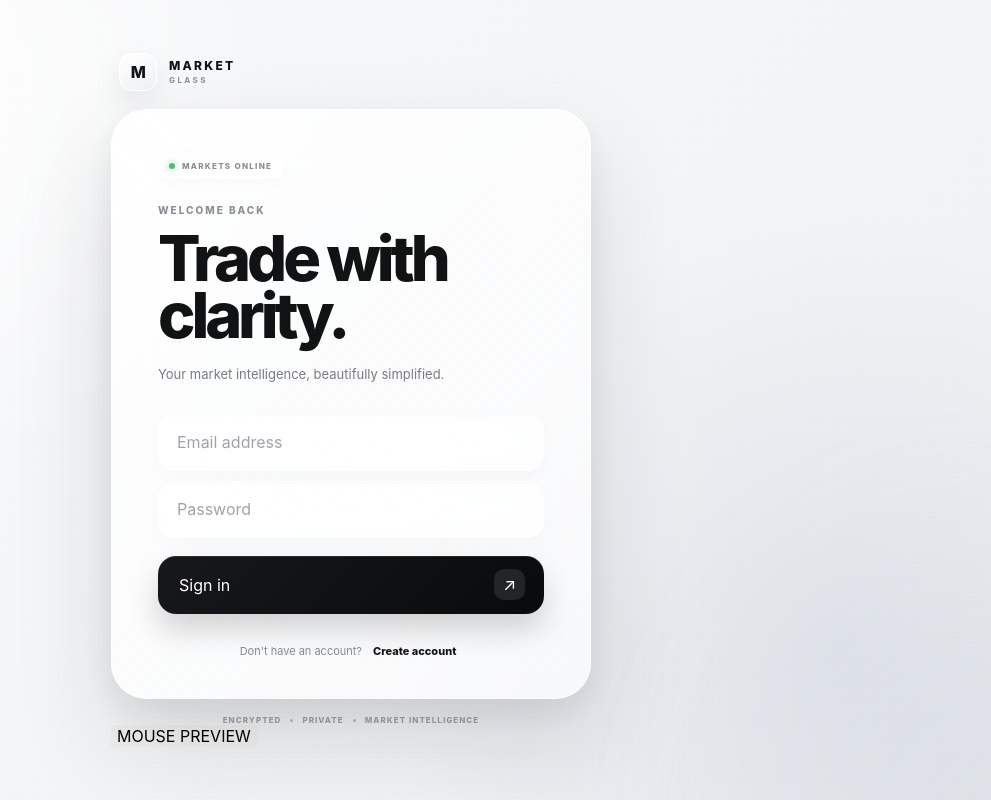
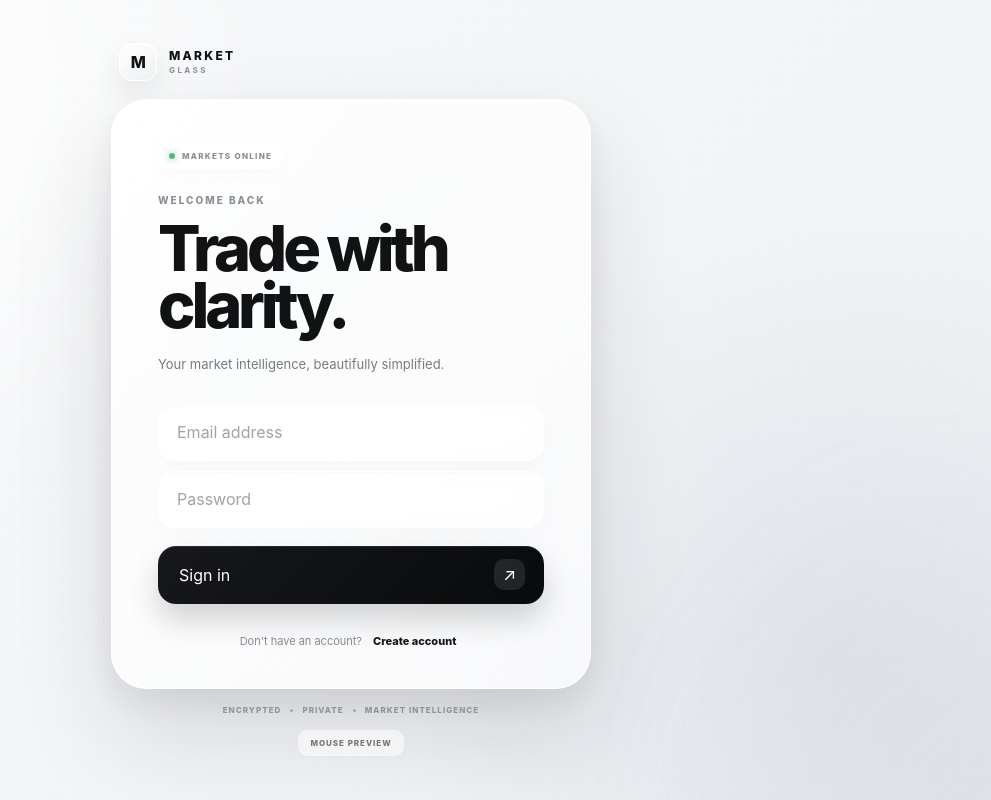
Before and after one commit to 7mud2007a/Edge-trader, a React (Vite) app: page / in a window 1280 px wide. Shown: the whole page, without its empty margins (289-1280 px from the left). Built offline with nearby package versions, Linux system fonts and the light colour scheme.

Commit message:
Update app.css

```diff
--- a/src/app.css
+++ b/src/app.css
@@ -821,3 +821,23 @@ form {
     transition-duration: 0.01ms !important;
   }
 }
+
+.test-mode-button {
+  display: block;
+  margin: 14px auto 0;
+  padding: 8px 12px;
+  border-radius: 10px;
+  background: rgba(255, 255, 255, 0.55);
+  border: 1px solid rgba(0, 0, 0, 0.06);
+  color: #777;
+  font-size: 8px;
+  font-weight: 800;
+  letter-spacing: 0.12em;
+  cursor: pointer;
+  backdrop-filter: blur(15px);
+  -webkit-backdrop-filter: blur(15px);
+}
+
+.touch-test-area {
+  touch-action: none;
+}
```
